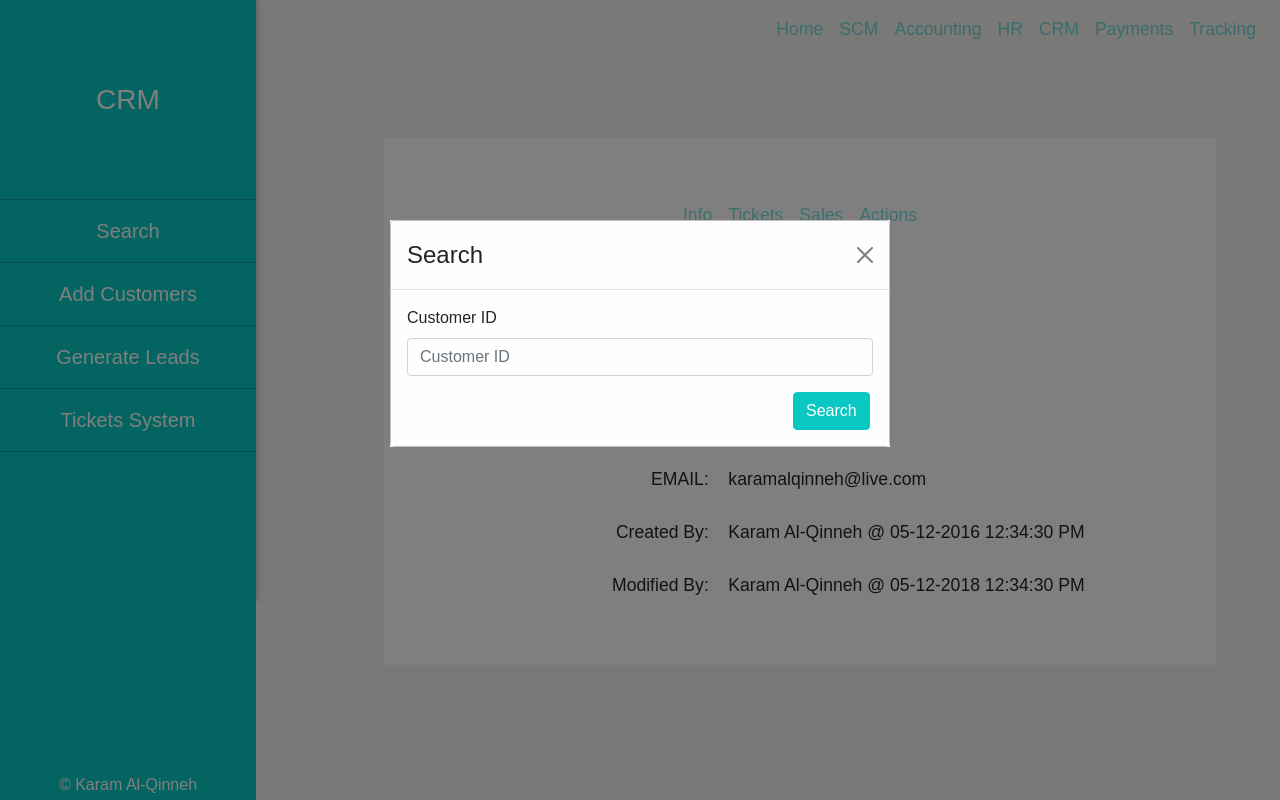
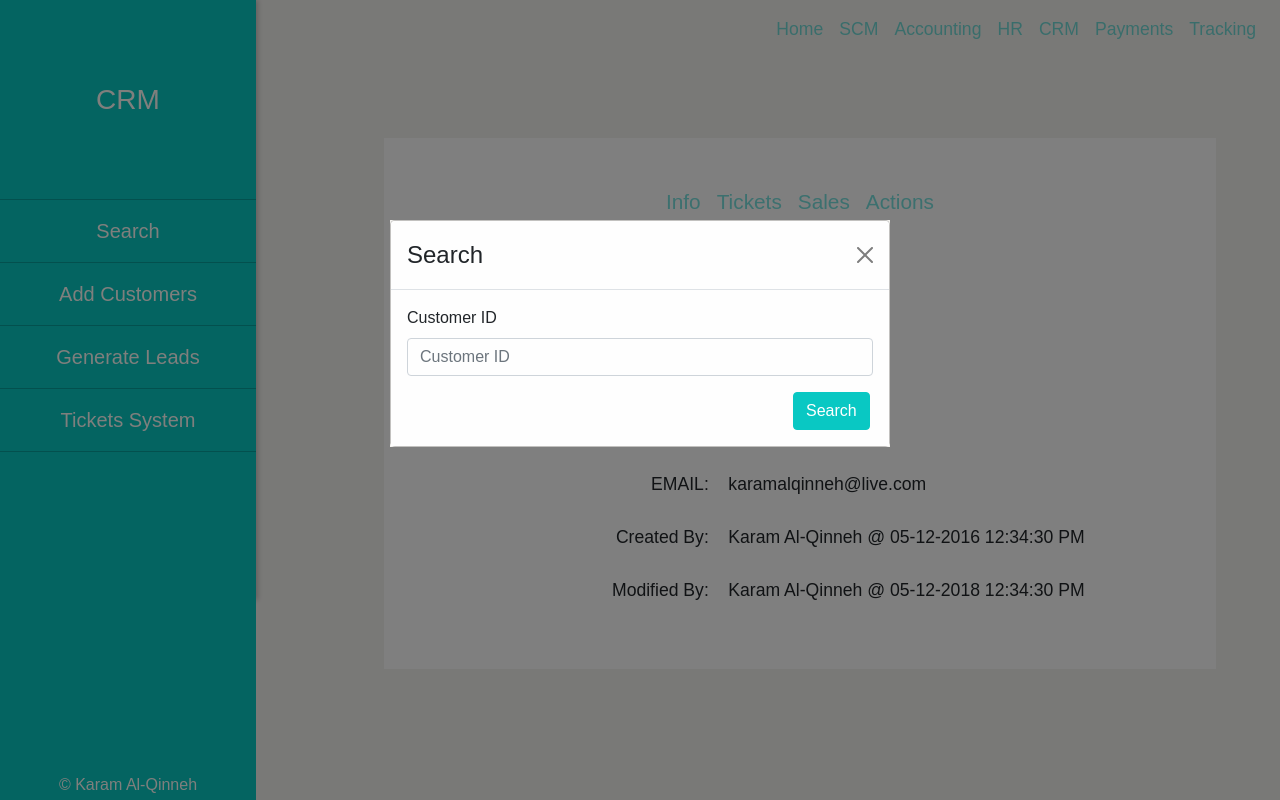
Before and after one commit to karamalqinneh/ERP-system, a React (Create React App) app: page /crm in a window 1280 px wide. Both pictures are taken after a click on the element "Search". Built offline with nearby package versions, Linux system fonts and the light colour scheme; a web font is replaced by a local one.

Commit message:
added the customer info screen

```diff
--- a/src/components/CRM/crm-search/main.js
+++ b/src/components/CRM/crm-search/main.js
@@ -17,8 +17,8 @@ const Navbar = styled.nav`
   color: #09c8c3;
   display: flex;
   justify-content: flex-end;
-  padding: 1rem;
   background-color: #fefefe;
+  margin-bottom: 2rem;
 `;
 
 const Nav = styled.div`
@@ -29,13 +29,12 @@ const Nav = styled.div`
   padding-right: 0.5rem;
   cursor: pointer;
   font-weight: 500;
-  font-size: 1.1rem;
+  font-size: 1.3rem;
   background-color: #fefefe;
 `;
 
 function MainSearch(props) {
   const [searchResult, setSearchResult] = useState("No Data");
-  const [modalShow, setModalShow] = useState(false);
   useEffect(() => {
     setModalShow(true);
   }, []);
@@ -55,6 +54,7 @@ function MainSearch(props) {
         return initialState;
     }
   };
+  const [modalShow, setModalShow] = useState(false);
   const [state, dispatch] = useReducer(reducer, initialState);
 
   const searchResultHandler = (data) => {
@@ -70,10 +70,10 @@ function MainSearch(props) {
       />
       <Section>
         <Navbar className={props.className}>
-          <Nav onClick={() => dispatch("INFO")}>Info</Nav>
-          <Nav onClick={() => dispatch("TICKETS")}>Tickets</Nav>
-          <Nav onClick={() => dispatch("SALES")}>Sales</Nav>
-          <Nav onClick={() => dispatch("ACTIONS")}>Actions</Nav>
+          <Nav onClick={() => dispatch({ type: "INFO" })}>Info</Nav>
+          <Nav onClick={() => dispatch({ type: "TICKETS" })}>Tickets</Nav>
+          <Nav onClick={() => dispatch({ type: "SALES" })}>Sales</Nav>
+          <Nav onClick={() => dispatch({ type: "ACTIONS" })}>Actions</Nav>
         </Navbar>
         {state}
       </Section>
```
